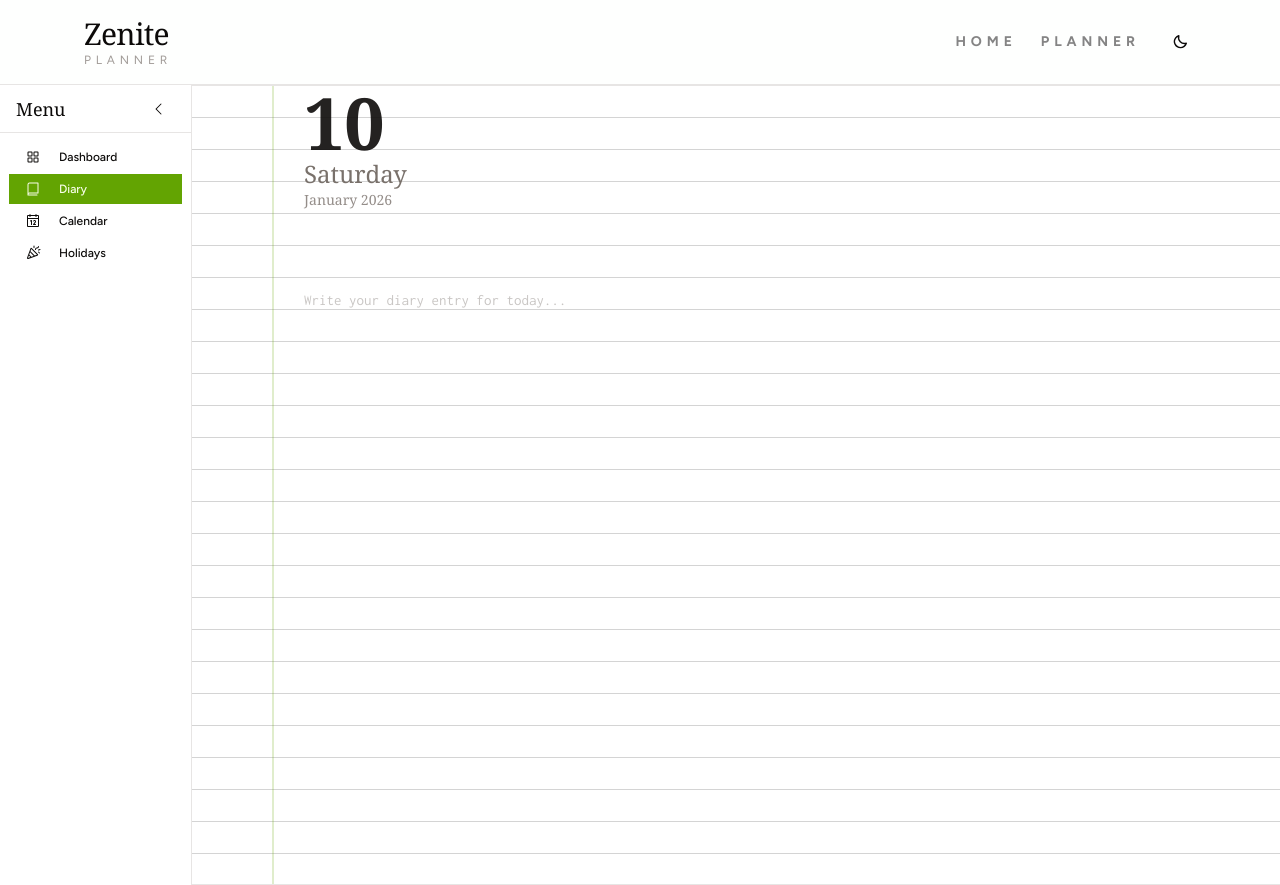
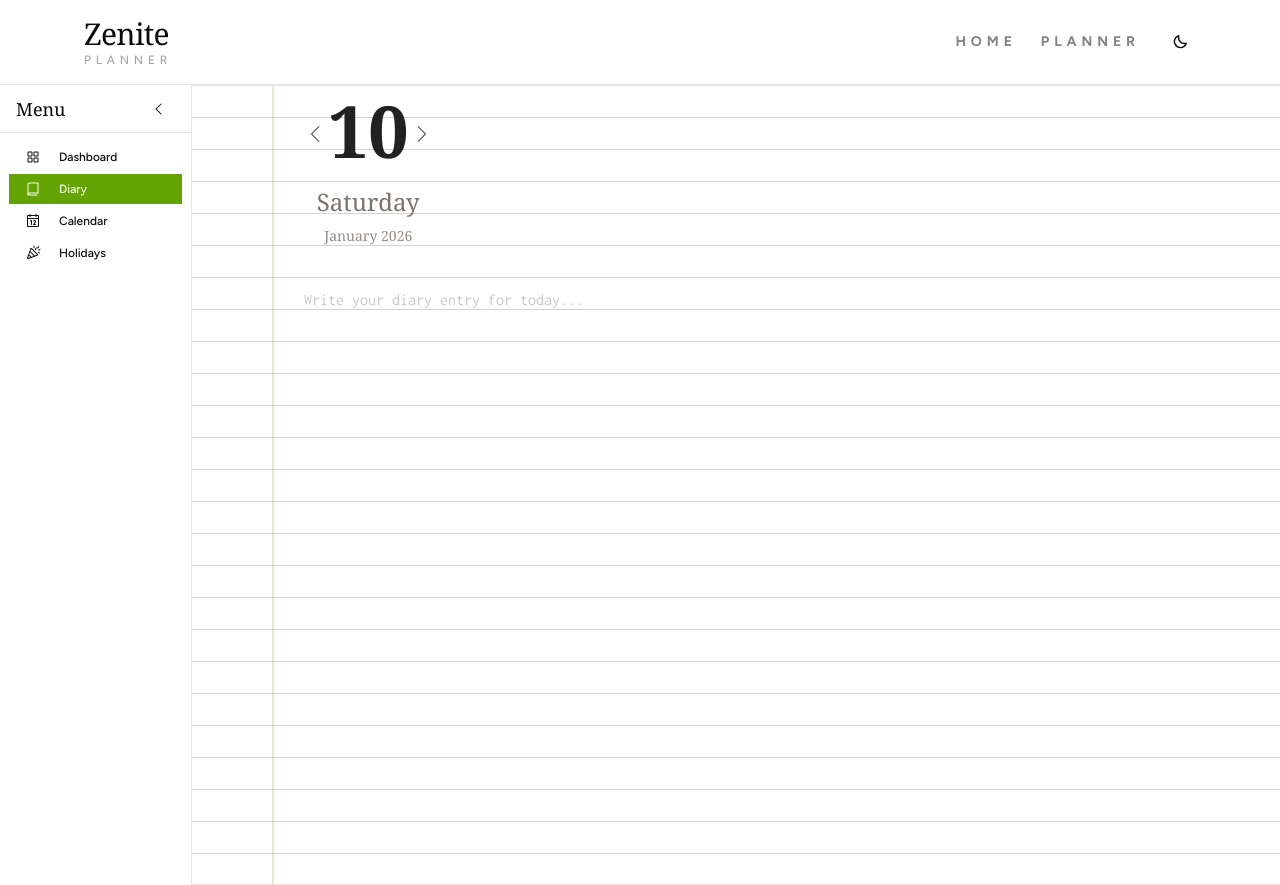
Before and after one commit to wjbetech/zenite-v3, a Next.js app: page /planner/diary in a window 1280 px wide. Built offline with nearby package versions, Linux system fonts and the light colour scheme.

Commit message:
fixed the text spacings on the Diary page

```diff
--- a/src/app/planner/diary/page.tsx
+++ b/src/app/planner/diary/page.tsx
@@ -1,15 +1,17 @@
 "use client";
 
-import { format } from "date-fns";
+import { format, addDays, subDays, differenceInDays } from "date-fns";
 import { useState, useEffect } from "react";
 import { saveDiaryEntry, loadDiaryEntry } from "@/lib/storage";
+import { CaretLeft, CaretRight } from "@phosphor-icons/react";
 
 export default function PlannerDiaryPage() {
-  const [currentDate] = useState(new Date());
+  const today = new Date();
+  const [currentDate, setCurrentDate] = useState(new Date());
   const [diaryText, setDiaryText] = useState("");
   const [isLoaded, setIsLoaded] = useState(false);
 
-  // Load diary entry on mount
+  // Load diary entry when date changes
   useEffect(() => {
     const savedContent = loadDiaryEntry(currentDate);
     // eslint-disable-next-line react-hooks/set-state-in-effect
@@ -32,6 +34,25 @@ export default function PlannerDiaryPage() {
   const dayName = format(currentDate, "EEEE");
   const monthYear = format(currentDate, "MMMM yyyy");
 
+  // Calculate if we can navigate forward/backward
+  const daysFromToday = differenceInDays(currentDate, today);
+  const canGoBack = daysFromToday > -7;
+  const canGoForward = daysFromToday < 7;
+
+  const goToPreviousDay = () => {
+    if (canGoBack) {
+      setCurrentDate((prev) => subDays(prev, 1));
+      setIsLoaded(false);
+    }
+  };
+
+  const goToNextDay = () => {
+    if (canGoForward) {
+      setCurrentDate((prev) => addDays(prev, 1));
+      setIsLoaded(false);
+    }
+  };
+
   return (
     <main className="flex-1 overflow-hidden flex flex-col">
       <div className="flex-1 overflow-hidden relative">
@@ -50,11 +71,27 @@ export default function PlannerDiaryPage() {
           <div className="absolute left-20 top-0 bottom-0 w-0.5 bg-accent/20" />
 
           {/* Date header overlay - positioned to the right of margin line */}
-          <div className="absolute left-28 z-10 pointer-events-none">
-            <div className="text-7xl font-serif font-bold text-foreground/90 leading-none">{dayNumber}</div>
-            <div className="text-2xl font-serif text-muted-foreground">{dayName}</div>
-            <div className="text-sm font-serif text-muted-foreground/80 mb-2">{monthYear}</div>
-            <div className="text-xs uppercase tracking-widest font-serif text-muted-foreground/60">
+          <div className="absolute left-28 top-2 z-10 text-center">
+            <div className="flex items-end align-middle gap-0 mb-1">
+              <button
+                onClick={goToPreviousDay}
+                disabled={!canGoBack}
+                className="p-0 bg-transparent border-none cursor-pointer disabled:opacity-30 disabled:cursor-not-allowed pointer-events-auto hover:opacity-70 transition-opacity flex items-center">
+                <CaretLeft className="h-16 w-6" weight="thin" />
+              </button>
+              <div className="text-7xl font-serif font-bold text-foreground/90 leading-none pointer-events-none">
+                {dayNumber}
+              </div>
+              <button
+                onClick={goToNextDay}
+                disabled={!canGoForward}
+                className="p-0 bg-transparent border-none cursor-pointer disabled:opacity-30 disabled:cursor-not-allowed pointer-events-auto hover:opacity-70 transition-opacity flex items-center">
+                <CaretRight className="h-16 w-6" weight="thin" />
+              </button>
+            </div>
+            <div className="text-2xl font-serif text-muted-foreground pointer-events-none pt-4">{dayName}</div>
+            <div className="text-sm font-serif text-muted-foreground/80 pt-2 pointer-events-none">{monthYear}</div>
+            <div className="text-xs uppercase tracking-widest font-serif text-muted-foreground/60 pointer-events-none">
               {/* NO HOLIDAY */}
             </div>
           </div>
@@ -68,7 +105,7 @@ export default function PlannerDiaryPage() {
               className="w-full min-h-full resize-none bg-transparent border-none outline-none placeholder:text-muted-foreground/40 focus:outline-none"
               style={{
                 fontFamily: "var(--font-mono)",
-                fontSize: "15px",
+                fontSize: "16px",
                 lineHeight: "32px",
                 paddingTop: "198px" // Adjusted for Inconsolata font alignment
               }}
```
